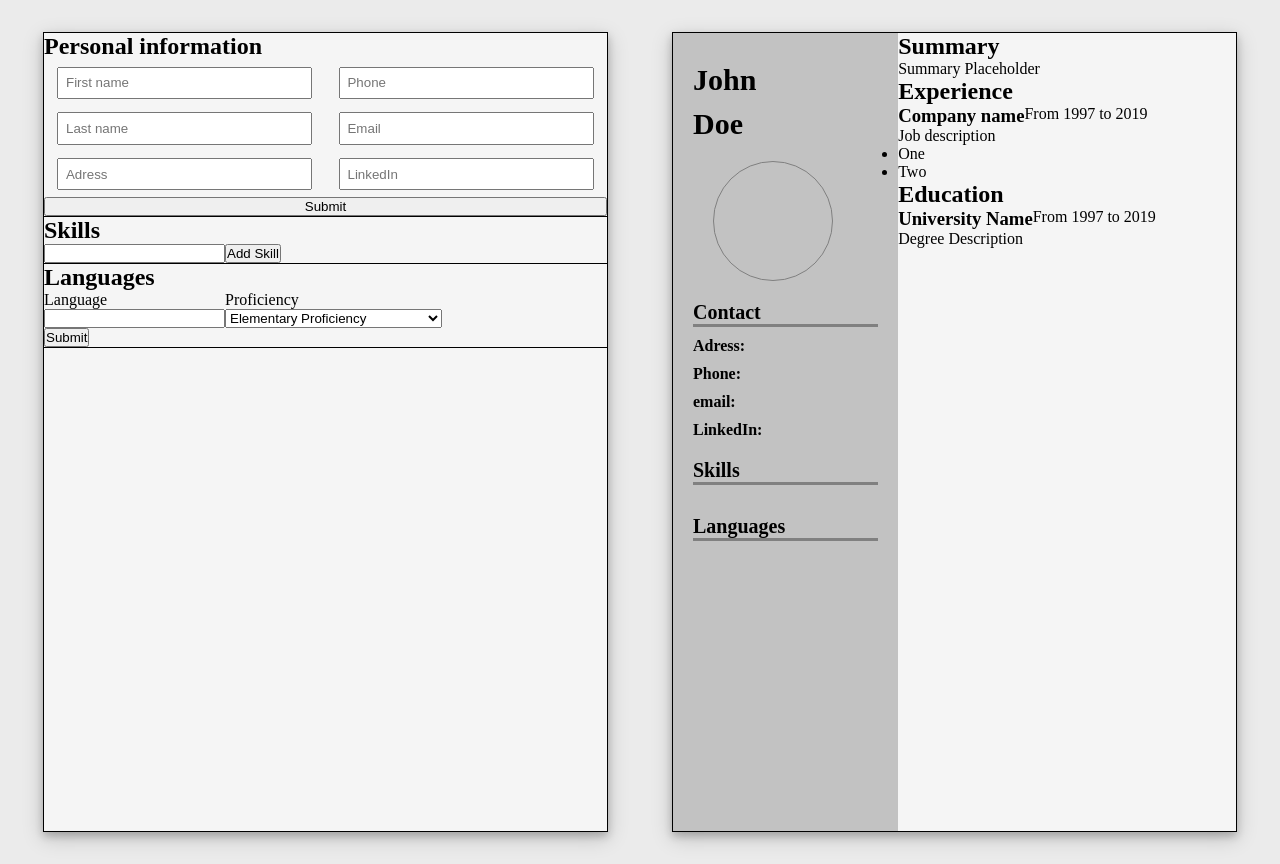
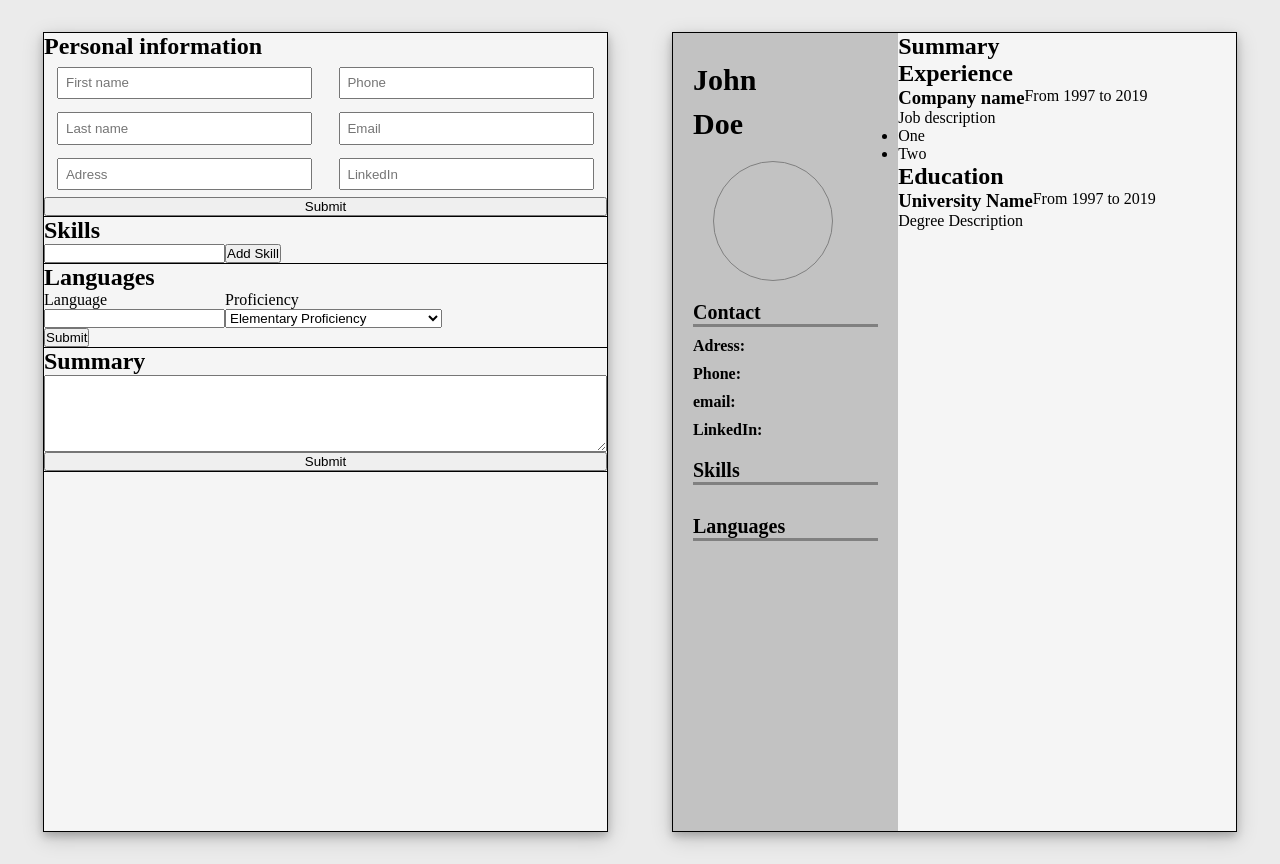
Before and after one commit to MrDando/CV-Project, a React (Create React App) app: page / in a window 1280 px wide. Built offline with nearby package versions, Linux system fonts and the light colour scheme.

Commit message:
Added add summary feature

```diff
--- a/src/App.js
+++ b/src/App.js
@@ -3,6 +3,7 @@ import React from 'react'
 import uniqid from "uniqid";
 
 import PersonalForm from './Components/Form/PersonalForm'
+import ProfessionalForm from './Components/Form/ProfessionalForm'
 import Personal from './Components/CV/Personal'
 import Professional from './Components/CV/Professional'
 
@@ -15,6 +16,7 @@ class App extends React.Component {
     this.modifySkill = this.modifySkill.bind(this)
     this.addLanguage = this.addLanguage.bind(this)
     this.modifyLanguage = this.modifyLanguage.bind(this)
+    this.submitSummary = this.submitSummary.bind(this)
 
     this.personal = {
       firstname: '',
@@ -29,7 +31,8 @@ class App extends React.Component {
       email: '',
       linkedIn: '',
       skills: [],
-      languages: []
+      languages: [],
+      summary: ''
     }
   }
 
@@ -127,12 +130,20 @@ class App extends React.Component {
     })
   }
 
+  submitSummary(e) {
+    e.preventDefault()
+    const newSummary = e.target.querySelector('textarea').value
+
+    this.setState({summary: newSummary})
+  }
+
   render() {
     return (
 
       <div className='flex justify-center scale-down'>
         <div className='cv-form'>
           <PersonalForm data={this.state} submitForm={this.submitForm} handleChange={this.handleChange} addSkill={this.addSkill} modifySkill={this.modifySkill} addLanguage={this.addLanguage} modifyLanguage={this.modifyLanguage}/>
+          <ProfessionalForm data={this.state} submitSummary={this.submitSummary}/>
         </div>
         <div className='cv flex'>
           <Personal data={this.state}/>
--- a/src/Components/CV/Professional.js
+++ b/src/Components/CV/Professional.js
@@ -1,10 +1,10 @@
 import React from 'react'
 
-function Summary() {
+function Summary(props) {
     return (
         <div>
             <h2>Summary</h2>
-            <p>Summary Placeholder</p>
+            <p>{props.summary}</p>
         </div>
     )
 }
@@ -43,10 +43,11 @@ function Education() {
     )
 }
 
-function Professional() {
+function Professional(props) {
+    console.log(props)
     return(
         <div className='professional flex column'>
-            <Summary />
+            <Summary summary={props.data.summary}/>
             <Experience />
             <Education />
         </div>
--- /dev/null
+++ b/src/Components/Form/ProfessionalForm.js
@@ -0,0 +1,18 @@
+import React from 'react'
+
+function ProfessionalForm(props) {
+    return (
+        <div className='form-professional'>
+            <div className='form-section'>
+                <h2>Summary</h2>
+                <form className='flex column' onSubmit={props.submitSummary}>
+                    <textarea name="summary" cols="40" rows="5"></textarea>
+                    <button type='submit'>Submit</button>
+                </form>
+
+            </div>
+        </div>
+    )
+}
+
+export default ProfessionalForm
```
